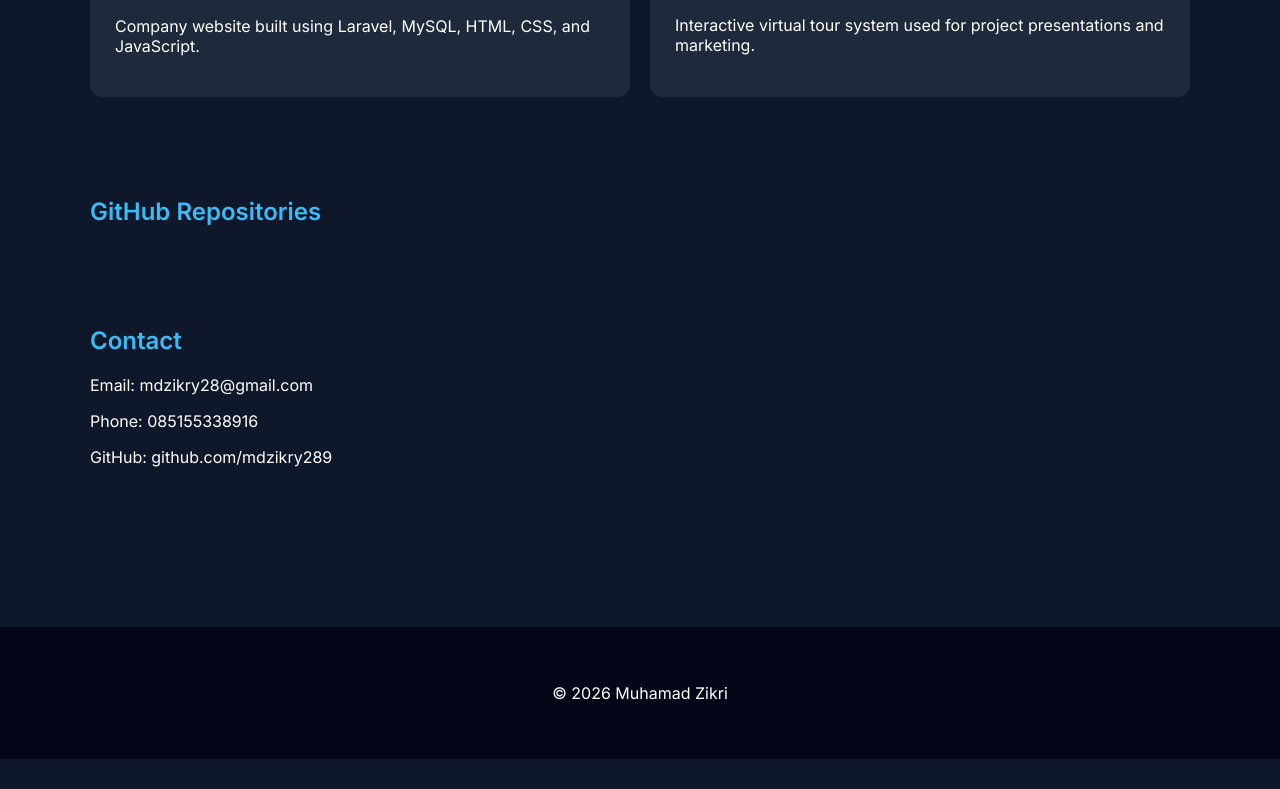
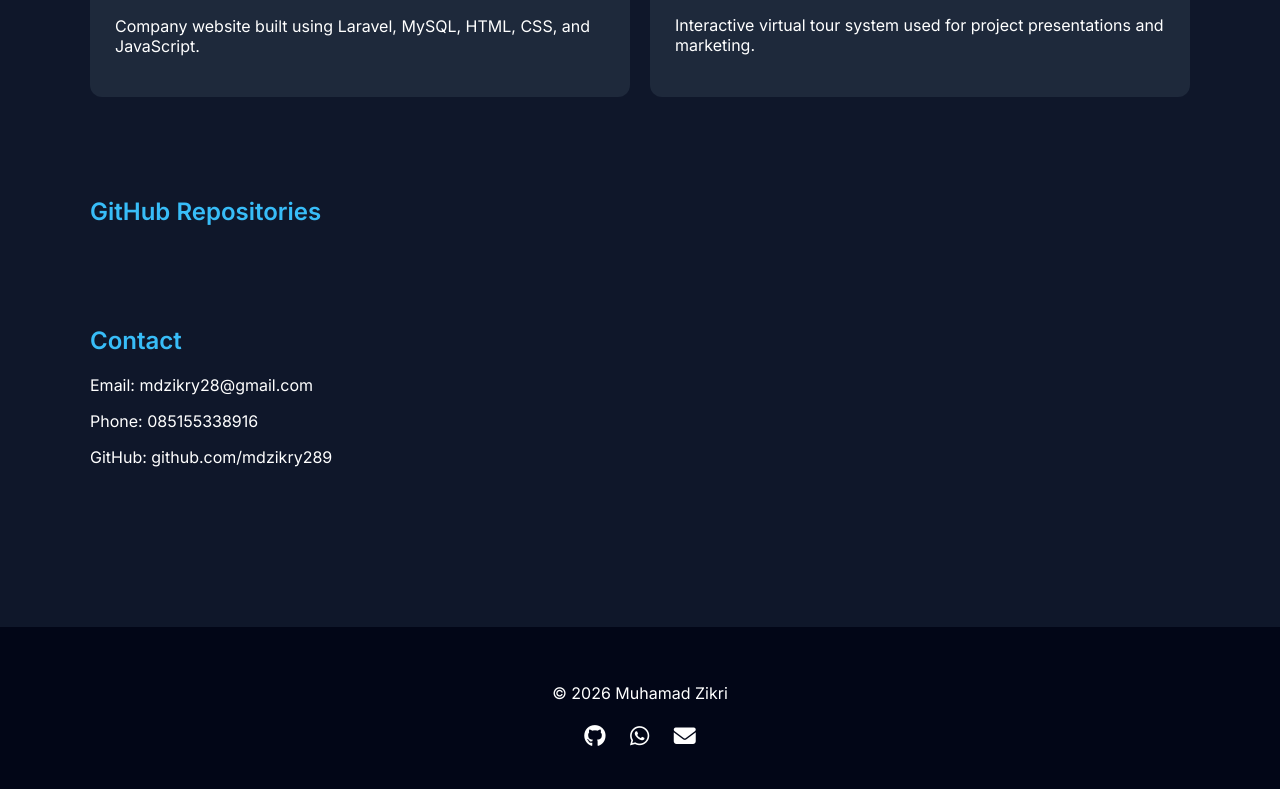
Before and after one commit to mdzikry289/my_portfolio, a website: page index.html in a window 1280 px wide. Shown: the part 2024-2813 px from the top of the page. Before the commit the page ends 2783 px from the top, so only its background shows below. Drawn offline with Linux system fonts and the light colour scheme; no server answers.

Commit message:
Update index.html

```diff
--- a/index.html
+++ b/index.html
@@ -258,7 +258,14 @@ Interactive virtual tour system used for project presentations and marketing.
 
 <footer>
 <p>© 2026 Muhamad Zikri</p>
+<div style="margin-top:20px;">
+<a href="https://github.com/mdzikry289" target="_blank" style="margin:0 10px;color:white;font-size:22px;"><i class="fab fa-github"></i></a>
+<a href="https://wa.me/6285155338916" target="_blank" style="margin:0 10px;color:white;font-size:22px;"><i class="fab fa-whatsapp"></i></a>
+<a href="mailto:mdzikry28@gmail.com" style="margin:0 10px;color:white;font-size:22px;"><i class="fas fa-envelope"></i></a>
+</div>
 </footer>
+
+<link rel="stylesheet" href="https://cdnjs.cloudflare.com/ajax/libs/font-awesome/6.5.0/css/all.min.css">
 
 <script>
 
```
